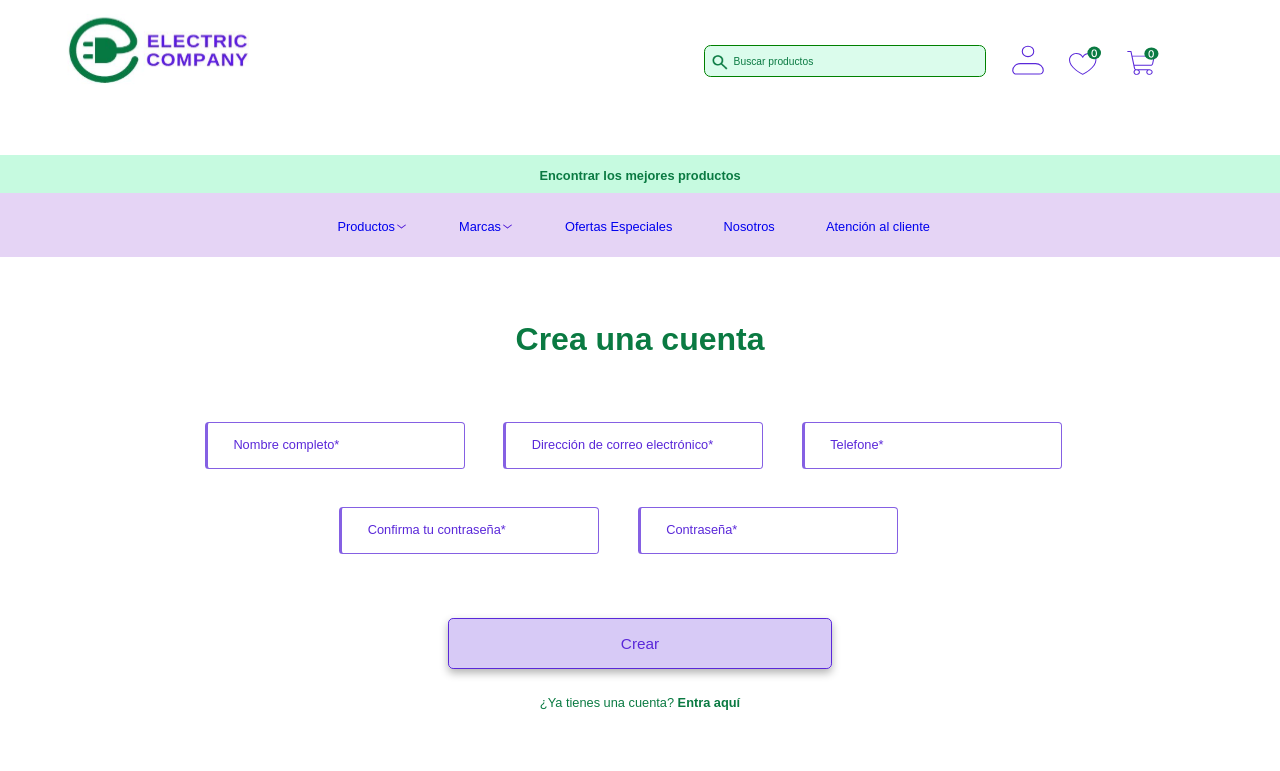
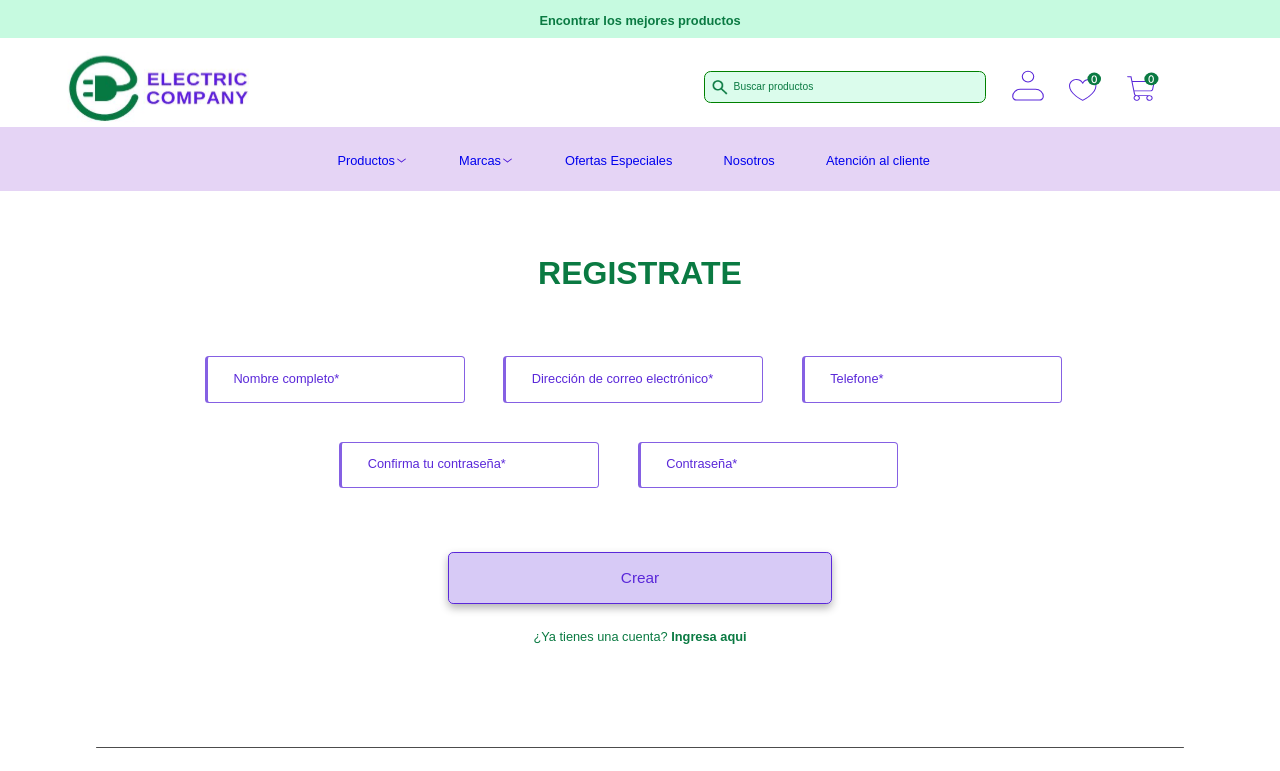
Before and after one commit to gustavopaixao06/ElectricCompany, a React (Vite) app: page /loginCliente in a window 1280 px wide. Shown: the top 771 px of the page. Built offline with nearby package versions, Linux system fonts and the light colour scheme.

Commit message:
subindo para o gustavo programar

```diff
--- a/src/assets/css/login.css
+++ b/src/assets/css/login.css
@@ -38,7 +38,7 @@
     width: 2vw;
     position: absolute;
     left: 62vw;
-    top: 42vw;
+    top: 37vw;
 }
 
 .button-login button {
--- a/src/components/Header/header.css
+++ b/src/components/Header/header.css
@@ -56,7 +56,7 @@ header>.center {
 
 .menu-desktop {
     display: flex;
-    margin-top: 2.5vw;
+    margin-top: 1.5vw;
     margin-left: 35vw;
 }
 
@@ -77,7 +77,6 @@ header>.center {
 
 .description {
     background-color: #c6fae0;
-    margin-top: 5vw;
     height: 3vw;
 }
 
--- a/src/components/Header/index.jsx
+++ b/src/components/Header/index.jsx
@@ -68,6 +68,11 @@ export function Header() {
     return (
         <>
             <header>
+
+                <div className="description">
+                    <h3>Encontrar los mejores productos</h3>
+                </div>
+
                 <div className="center">
                     <figure className="logo">
                         <Link to="/"><img src="/img/logo_electricCompany.svg" alt="" /></Link>
@@ -90,10 +95,6 @@ export function Header() {
 
                     </nav>
 
-                </div>
-
-                <div className="description">
-                    <h3>Encontrar los mejores productos</h3>
                 </div>
 
                 <div className="menu">
--- a/src/pages/loginCliente.jsx
+++ b/src/pages/loginCliente.jsx
@@ -6,7 +6,7 @@ export function LoginCliente() {
         <>
             <section className='login'>
                 <div className="createAccount">
-                    <h1>Crea una cuenta</h1>
+                    <h1>REGISTRATE</h1>
 
                     <div className="account">
                         <div className="top">
@@ -24,7 +24,7 @@ export function LoginCliente() {
                         <button>Crear</button>
                     </div>
 
-                    <Link id='link' to="/login"><p>¿Ya tienes una cuenta? <span className='bold'>Entra aquí</span></p></Link>
+                    <Link id='link' to="/login"><p>¿Ya tienes una cuenta? <span className='bold'>Ingresa aqui</span></p></Link>
                 </div>
             </section>
         </>
--- a/src/pages/producto.jsx
+++ b/src/pages/producto.jsx
@@ -45,7 +45,7 @@ export function Producto() {
                                 <button className="counter-button" onClick={increase}>+</button>
                             </div>
 
-                            <Link to="/carro" className='no-decoration'><button className='carAdd'>ANÃDIR AL CARRITO</button></Link>
+                            <Link to="/carro" className='no-decoration'><button className='carAdd'>AÑADIR AL CARRITO</button></Link>
 
                             <div className='heart'>
                                 <img src="/img/coracaoProduto.svg" alt="" />
--- a/src/pages/productos.jsx
+++ b/src/pages/productos.jsx
@@ -51,7 +51,7 @@ export function Productos() {
                 <div className="order-category">
                         <FilterCheckbox
                             label="Orden por precio"
-                            options={["Más económico", "Más caro"]}
+                            options={["Menor precio", "Mayor precio"]}
                             selectedOptions={selectedColors}
                             setSelectedOptions={setSelectedColors}
                             className="filter-price"
```
